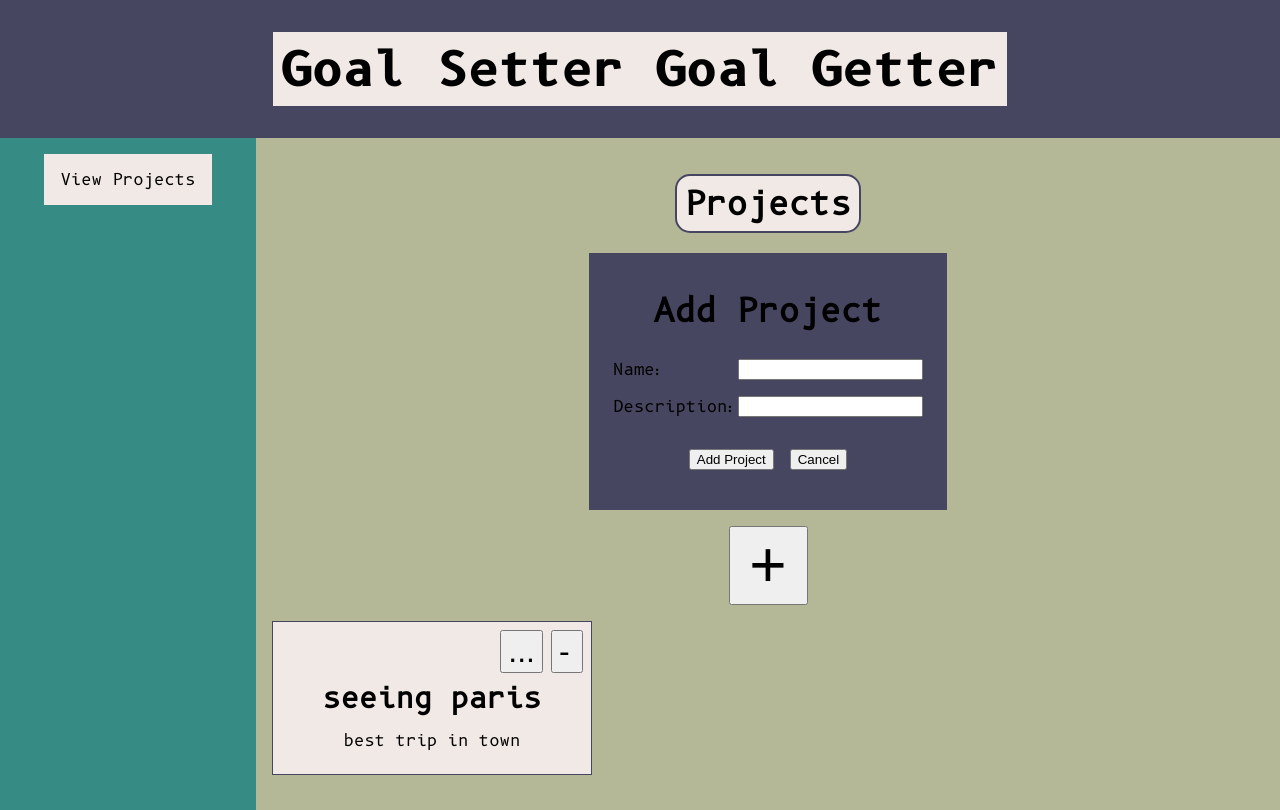
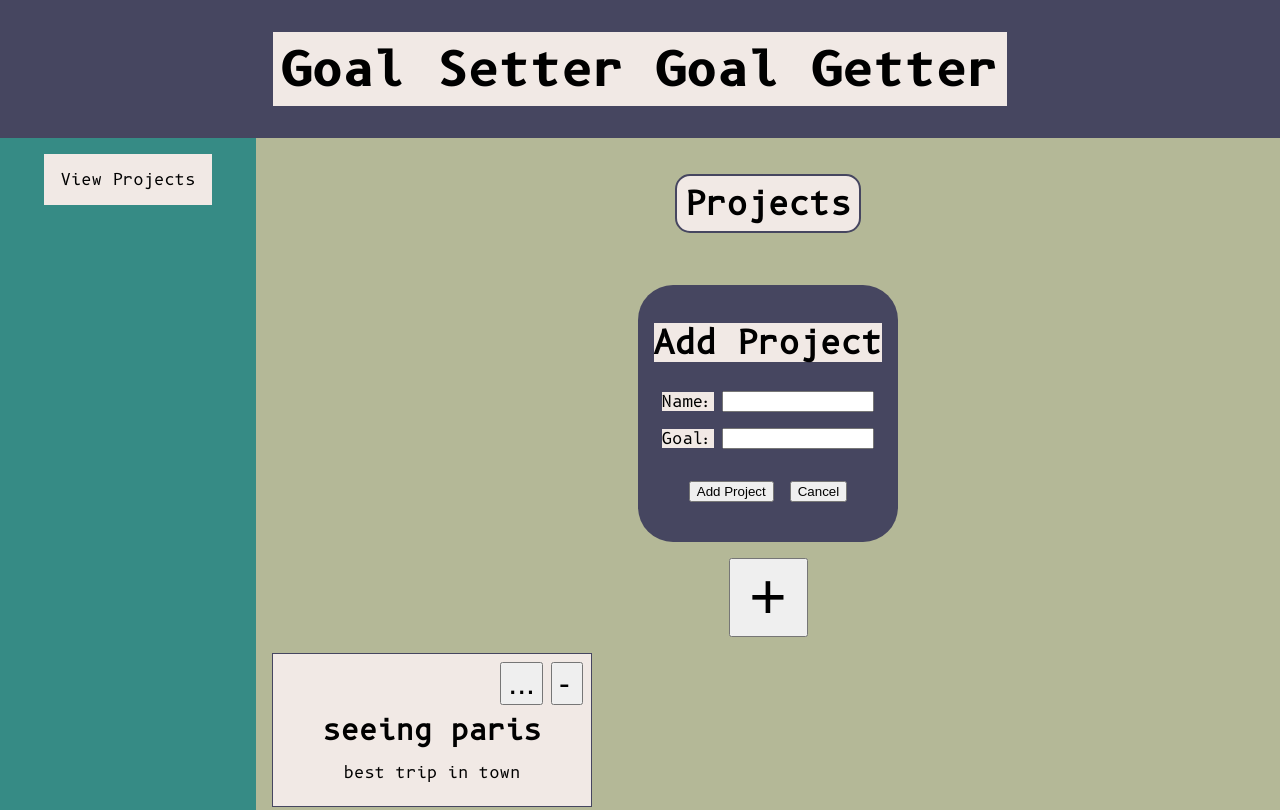
Before and after one commit to Forest-Person/GoalSetterGoalGetter, a website built with webpack: page dist/index.html in a window 1280 px wide. Shown: the top 810 px of the page. Built offline with Linux system fonts and the light colour scheme.

Commit message:
Place border radius 25 px on add project popup form and add background color to labels. place 9 rem width limit on text input boxes.

```diff
--- a/src/AddProjectFormPopup.js
+++ b/src/AddProjectFormPopup.js
@@ -3,7 +3,7 @@ const addProjectPopupForm = () => {
 
     const addProjectButtonSection = document.querySelector('.addProjectButtonDiv')
 
-  const addProjectFormHtmlString = `
+    const addProjectFormHtmlString = `
 
         <div class = 'projectPopupFormContainer' >
             <form class = 'projectForm'>
@@ -24,7 +24,7 @@ const addProjectPopupForm = () => {
 
                 <div class = 'addProjectInputs'>
 
-                    <label for = 'projectDescription'> Description: </label>
+                    <label for = 'projectDescription'> Goal: </label>
                     <input type = 'text' name = 'projectDescription'>
 
                 </div>
--- a/src/homePage.js
+++ b/src/homePage.js
@@ -58,6 +58,7 @@ content.insertAdjacentHTML('afterbegin', homePageString)
 
 renderProjects(projectStorage)
 
+
 }
 
 
--- a/src/renderProjects.js
+++ b/src/renderProjects.js
@@ -3,7 +3,9 @@ import { deleteProject, projectManager } from './projectManager'
 
 const renderProjects = (storage) => {
 
+
     const project = projectManager()
+    //projectsDiv.replaceChildren()
 
 if (storage !== null){
 
--- a/src/style.css
+++ b/src/style.css
@@ -170,6 +170,7 @@ padding:.5rem;
     align-items: center;
     flex-direction: column;
     padding-bottom: 1rem;
+    padding-top:2rem;
   }
 
   .addProjectButton {
@@ -254,6 +255,11 @@ font-size: 2rem;
 
   }
 
+  .addProjectInputs input {
+
+    width: 9rem;
+  }
+
   .projectPopupFormContainer {
 
 
@@ -263,12 +269,14 @@ font-size: 2rem;
     justify-content: center;
 
 
+
   }
 
   .projectForm h1 {
 
 display:flex;
 justify-content: center;
+background: var(--grey);
 
 
   }
@@ -284,6 +292,13 @@ padding:1.5rem;
 
     padding:1rem;
     background: var(--darkBlue);
+    border-radius: 35px;
+  }
+
+  .projectForm label {
+
+
+    background: var(--grey);
   }
 
 
```
Also changed, not shown: dist/main.js.
